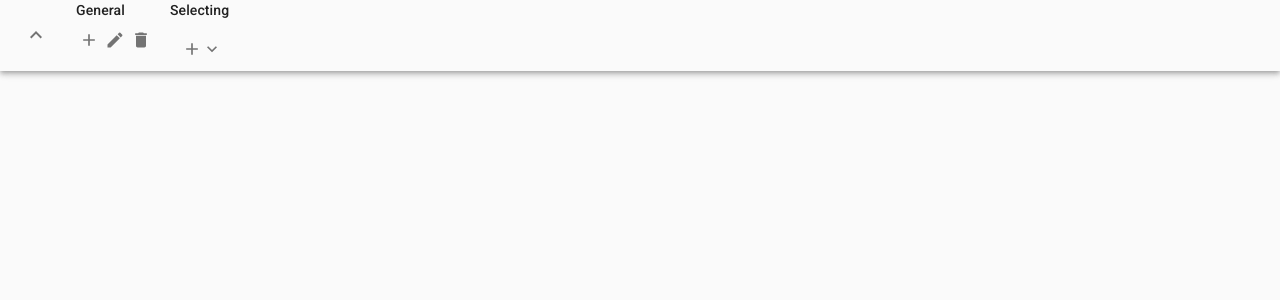
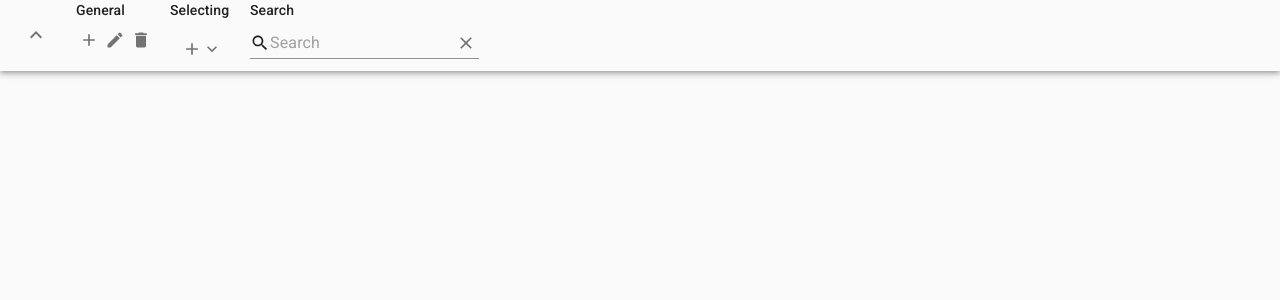
Before and after one commit to sitek94/collapsible-header, a React (Vite) app: page / in a window 1280 px wide. Shown: the top 300 px of the page. Built offline with nearby package versions, Linux system fonts and the light colour scheme.

Commit message:
add search field

```diff
--- a/src/app.tsx
+++ b/src/app.tsx
@@ -13,6 +13,7 @@ import {
   MenuList,
   Paper,
   Popper,
+  TextField,
   Toolbar,
   Typography,
 } from '@material-ui/core'
@@ -20,10 +21,12 @@ import {
   Add,
   Edit,
   Delete,
+  Clear,
   KeyboardArrowDown,
   KeyboardArrowUp,
   KeyboardArrowLeft,
   KeyboardArrowRight,
+  Search,
 } from '@material-ui/icons'
 import {
   createContext,
@@ -46,6 +49,8 @@ enum IconName {
   ArrowLeft = 'ArrowLeft',
   ArrowRight = 'ArrowRight',
   ArrowUp = 'ArrowUp',
+  Search = 'Search',
+  Clear = 'Clear',
 }
 
 const icons: Record<IconName, IconComponent> = {
@@ -56,6 +61,8 @@ const icons: Record<IconName, IconComponent> = {
   ArrowUp: KeyboardArrowUp,
   Delete,
   Edit,
+  Search,
+  Clear,
 }
 
 type DialogProps = {title: string}
@@ -101,6 +108,10 @@ export function App() {
               Add All
             </HeaderSelectOption>
           </HeaderSelect>
+        </HeaderSection>
+
+        <HeaderSection title="Search">
+          <HeaderSearchField />
         </HeaderSection>
       </Header>
 
@@ -407,3 +418,17 @@ const PopoverPanel = ({
     </Popper>
   )
 }
+
+const HeaderSearchField = () => {
+  return (
+    <TextField
+      placeholder="Search"
+      InputProps={{
+        startAdornment: <Search fontSize="small" />,
+        endAdornment: (
+          <IconButton size="small">{<Clear fontSize="small" />}</IconButton>
+        ),
+      }}
+    />
+  )
+}
```
